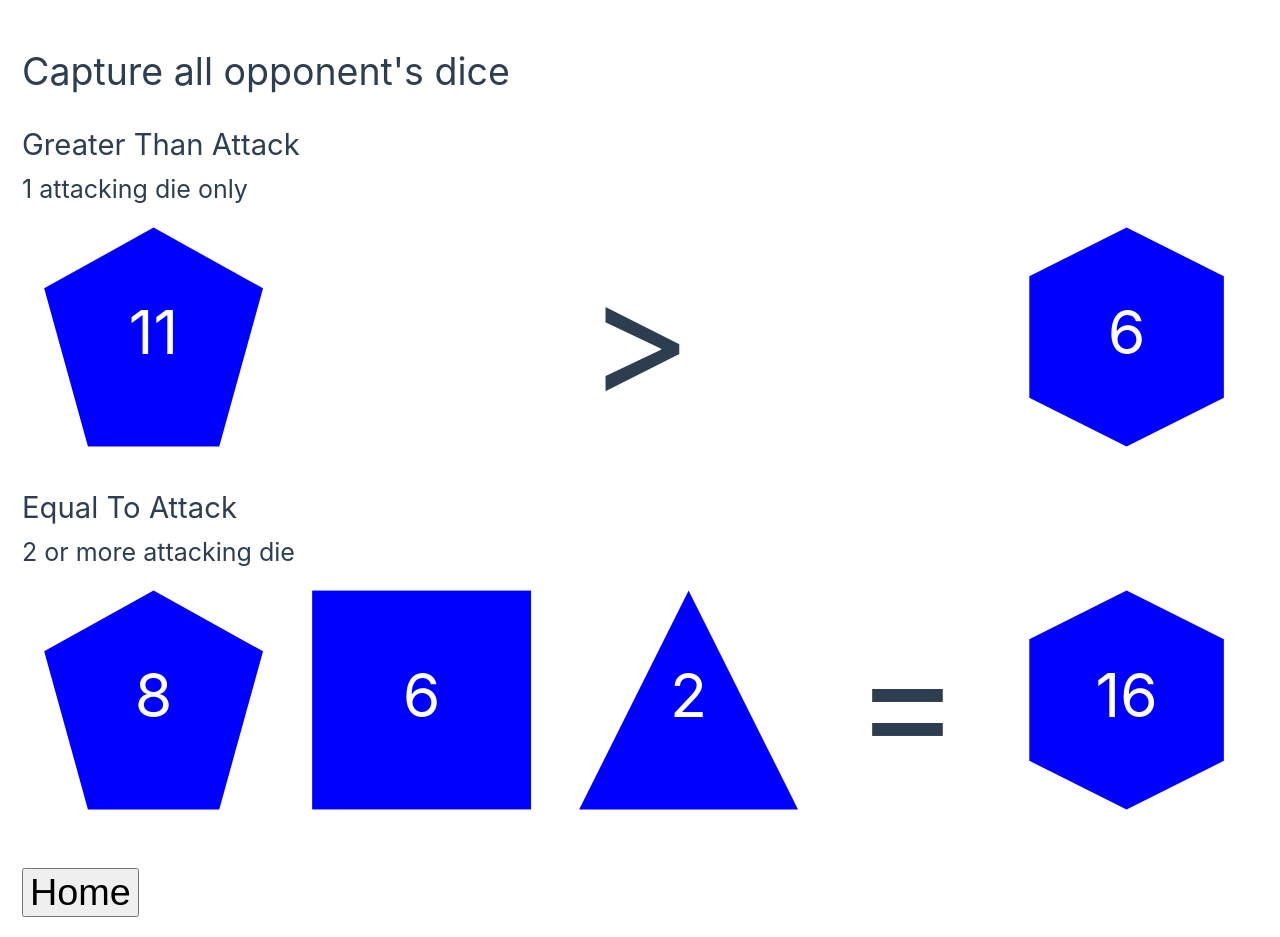
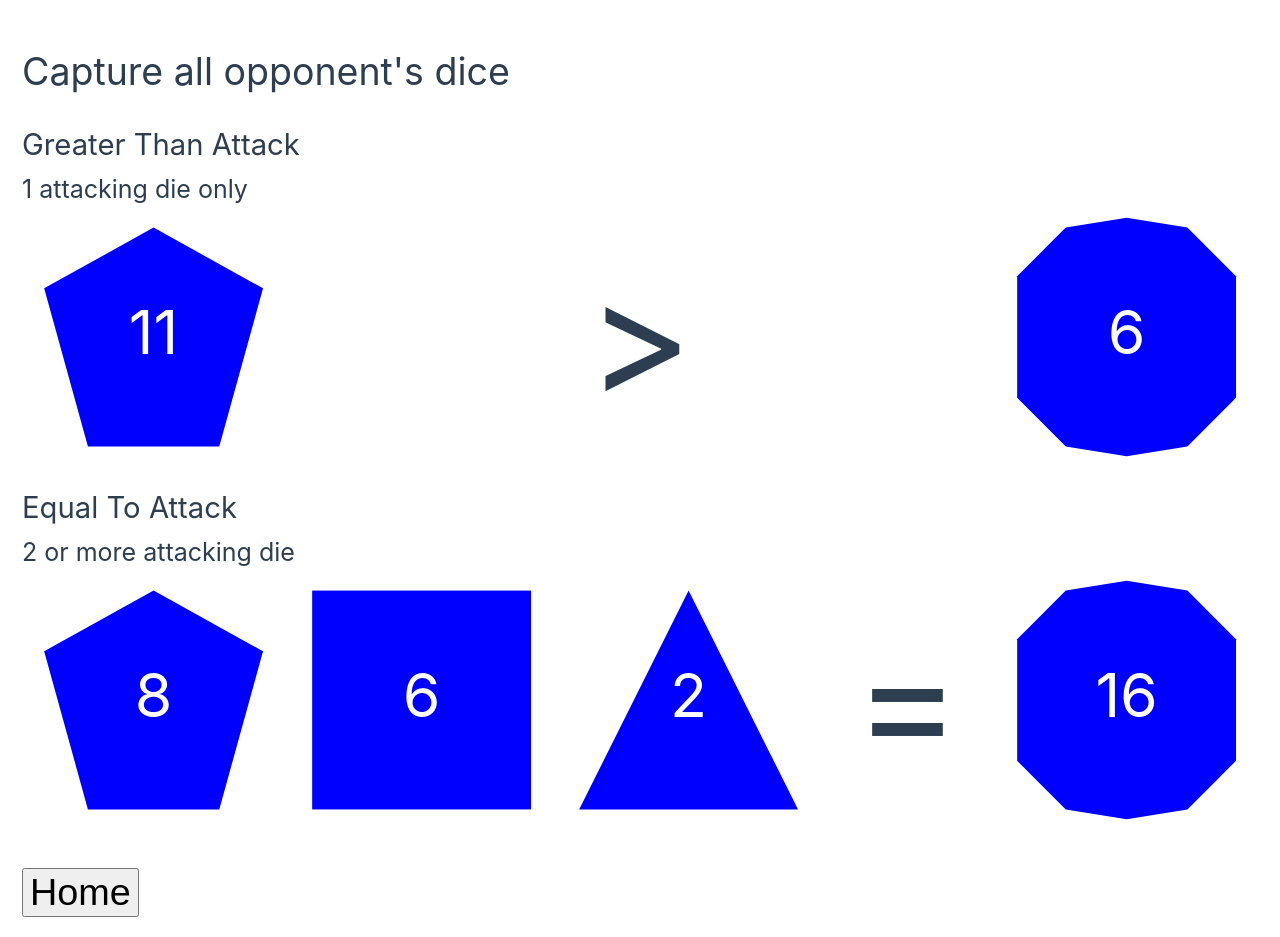
Before and after one commit to ericcorona1/dice-attack, a Vue app: page / in a window 1280 px wide. Both pictures are taken after a click on the button "How to Play". Built offline with nearby package versions, Linux system fonts and the light colour scheme.

Commit message:
fixed d10

```diff
--- a/src/components/icons/D10.vue
+++ b/src/components/icons/D10.vue
@@ -5,12 +5,8 @@
       preserveAspectRatio="xMidYMid meet"
       xmlns="http://www.w3.org/2000/svg"
     >
-      <!-- D12: Pentagon -->
-      <polygon
-        points="60,20 80,50 60,80 40,50"
-        fill="blue"
-        transform="rotate(90, 50, 50)"
-      />
+      <!-- D10: Pentagon -->
+      <polygon points="50,5 90,35 90,65 50,95 10,65 10,35" fill="blue" />
       <text
         x="50"
         y="50"
--- a/src/components/icons/D20.vue
+++ b/src/components/icons/D20.vue
@@ -6,7 +6,12 @@
       xmlns="http://www.w3.org/2000/svg"
     >
       <!-- D20: Hexagon -->
-      <polygon points="50,5 90,25 90,75 50,95 10,75 10,25" fill="blue" />
+
+      <polygon
+        points="50,1 75,5 95,25 95,75 75,95 50,99 25,95 5,75 5,25 25,5"
+        fill="blue"
+      />
+
       <text
         x="50"
         y="50"
--- a/src/components/icons/D8.vue
+++ b/src/components/icons/D8.vue
@@ -6,7 +6,8 @@
       xmlns="http://www.w3.org/2000/svg"
     >
       <!-- D8: Vertical Diamond -->
-      <polygon points="60,20 80,50 60,80 40,50" fill="blue" />
+      <polygon points="50,10 90,50 50,90 10,50" fill="blue" />
+
       <text
         x="50"
         y="50"
```
